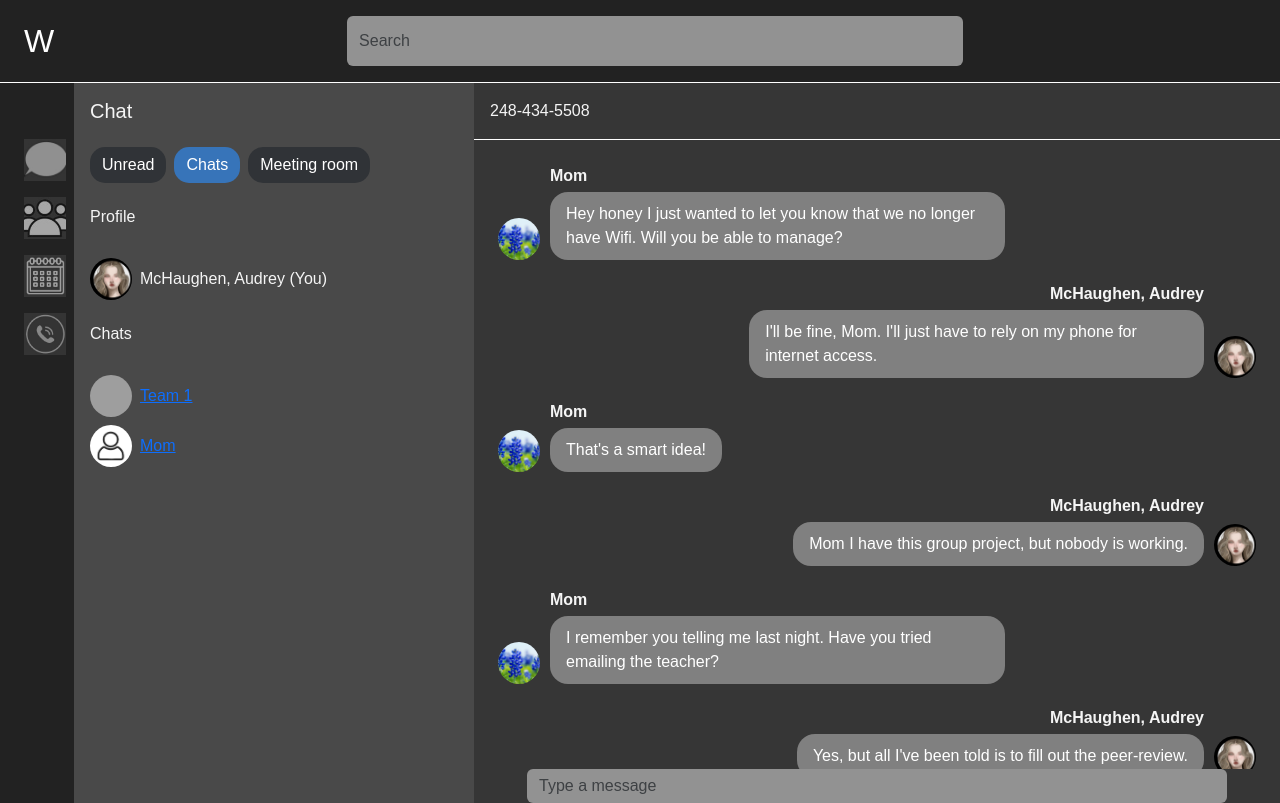
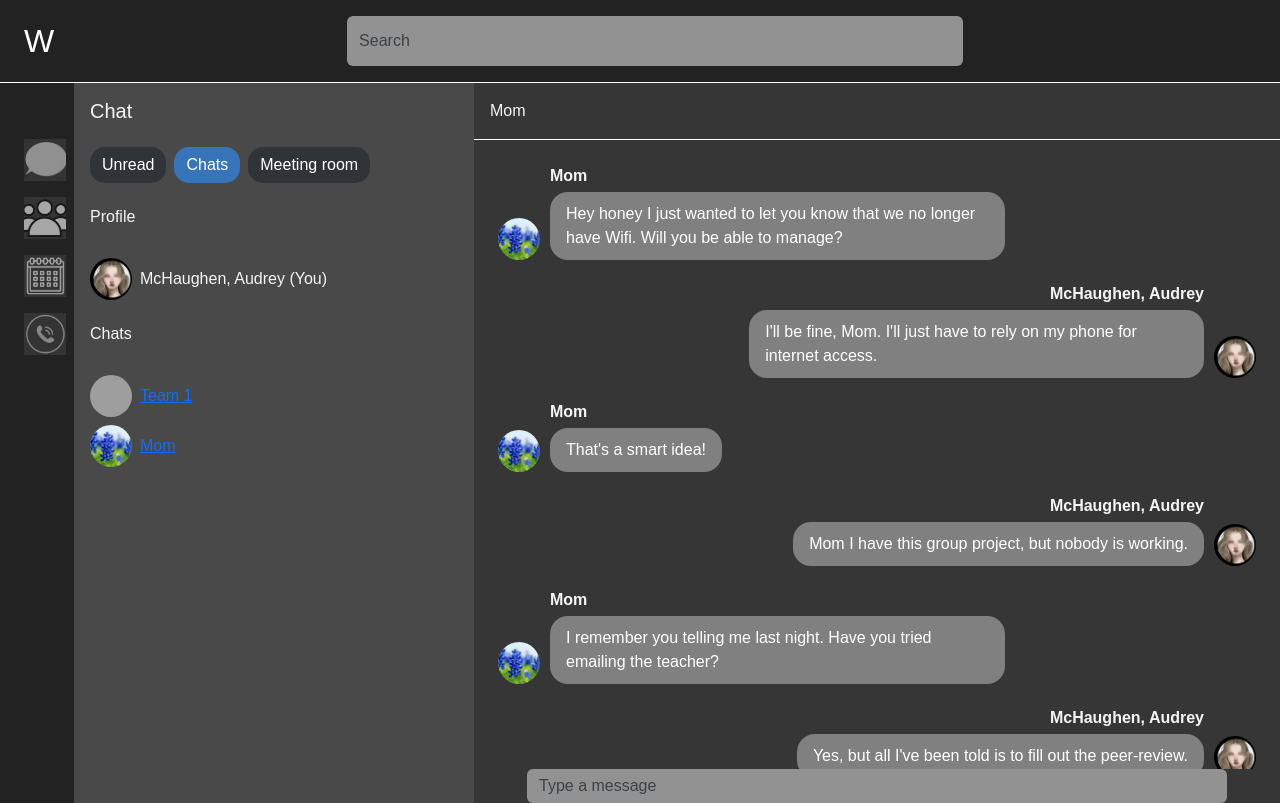
Before and after one commit to malauryn/group_project_sim, a plain HTML site: page ex-chat.html in a window 1280 px wide. Drawn offline with nearby package versions, Linux system fonts and the light colour scheme; grey boxes are pictures that could not be loaded.

Commit message:
Update profile picture and display name for Mom in chat

```diff
--- a/ex-chat.html
+++ b/ex-chat.html
@@ -89,21 +89,13 @@
 
 <div class="d-flex gap-3 my-2">
   <div class="profile-icon-left d-flex align-items-center gap-2">
-    <img src="assets/img/person icon.jpg" class="profile-pic" alt="profile picture">
+    <img src="assets/img/mompfp.png" class="profile-pic" alt="profile picture">
     <div class="side-group">
       <a href="ex-chat.html">Mom</a>
     </div>
   </div>
 </div>
 
-<!-- <div class="d-flex gap-3 my-2">
-  <div class="profile-icon-left d-flex align-items-center gap-2">
-    <img src="assets/img/mompfp.png" class="profile-pic" alt="profile picture of Mom">
-    <div class="side-group">
-      <a href="mom.html">Mom</a>
-    </div>
-  </div>
-</div> -->
 
 		</div>
 
@@ -113,7 +105,7 @@
 
 			<!-- Team 1 on main page -->
 			<div class="d-flex gap-2 mx-3 my-3">
-				<div class="team-1-main-chat">248-434-5508</div>
+				<div class="team-1-main-chat">Mom</div>
 			</div>
 
 			<div class="border-top border-white opactiy-50"></div>
```
